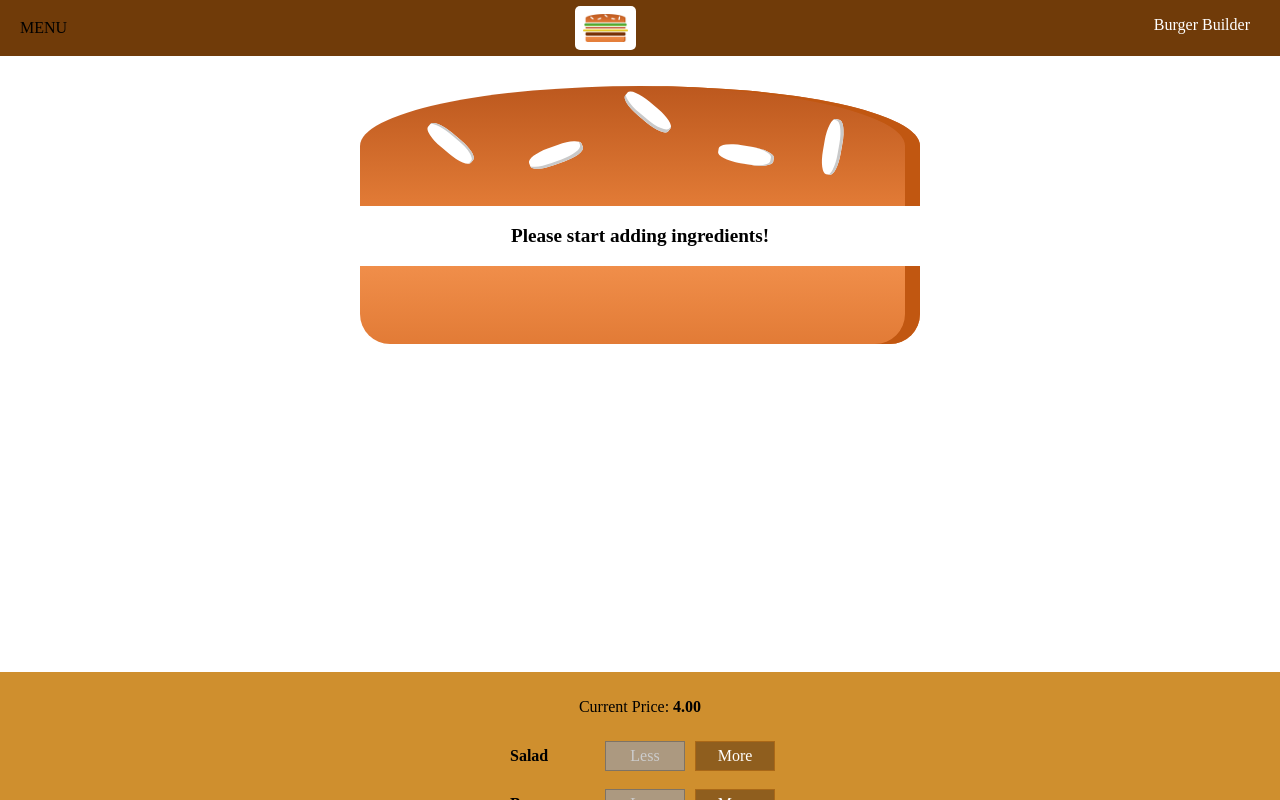
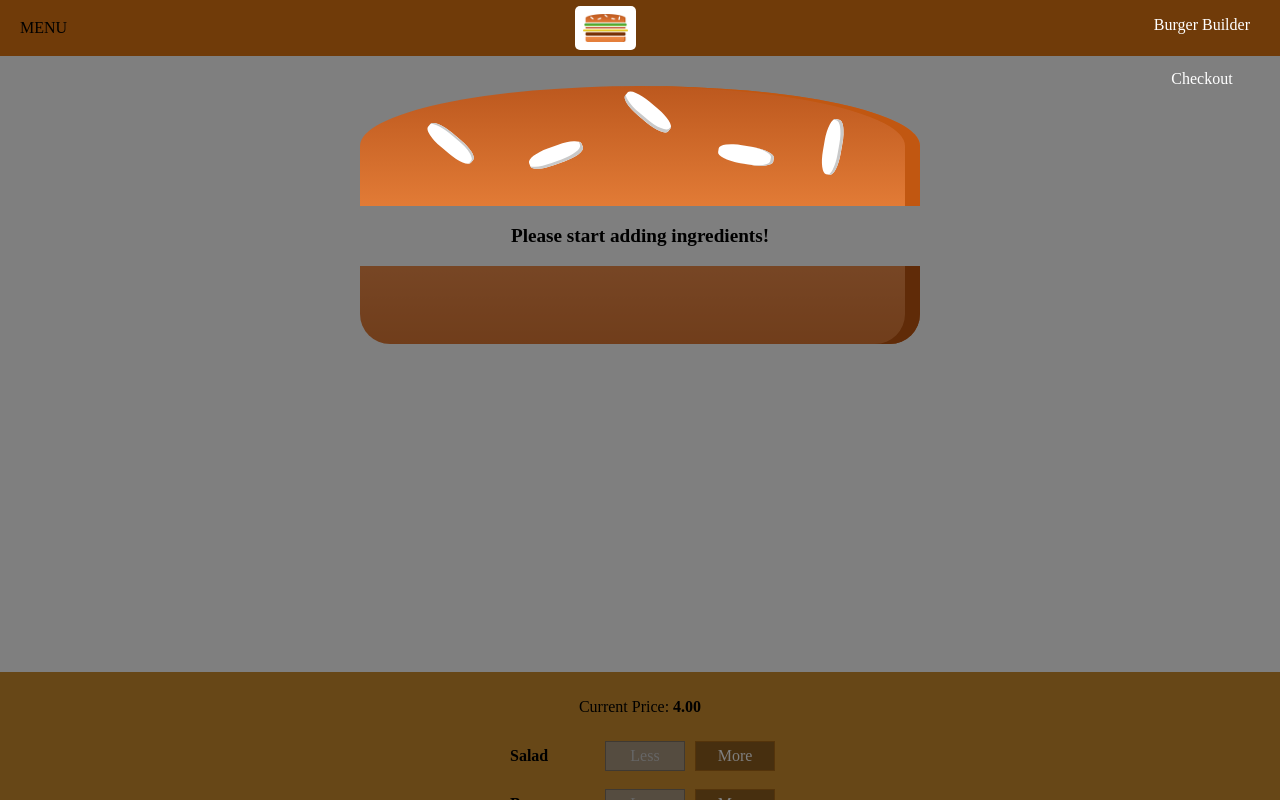
Before and after one commit to idmlnz/react, a React app in the folder my-burger-app/: page / in a window 1280 px wide. Shown: the top 800 px of the page. Built offline with nearby package versions, Linux system fonts and the light colour scheme.

Commit message:
Fixed sidedrawer not closing

```diff
--- a/my-burger-app/src/components/Layout/Layout.js
+++ b/my-burger-app/src/components/Layout/Layout.js
@@ -1,18 +1,33 @@
-import React from "react";
+import React, { Component } from 'react';
 
 import Aux from "../../hoc/Aux";
 import classes from "./Layout.css";
 import Toolbar from '../Navigation/Toolbar/Toolbar';
 import SideDrawer from '../Navigation/SideDrawer/SideDrawer';
 
-const layout = (props) => (
-	<Aux>
-		<Toolbar />
-		<SideDrawer />
-			<main className={classes.Content}>
-				{props.children}
-			</main>
-	</Aux>
-);
 
-export default layout;
+class  Layout extends Component {
+	state = {
+		showSideDrawer: true
+	}
+
+	sideDrawerClosedHandler = () => {
+		this.setState( {showSideDrawer:false});
+	}
+
+	render() {
+		return (
+			<Aux>
+				<Toolbar />
+					<SideDrawer
+							open={this.state.showSideDrawer}
+							closed={this.sideDrawerClosedHandler} />
+					<main className={classes.Content}>
+						{this.props.children}
+					</main>
+			</Aux>
+		)
+	}
+}
+
+export default Layout;
--- a/my-burger-app/src/components/Navigation/SideDrawer/SideDrawer.css
+++ b/my-burger-app/src/components/Navigation/SideDrawer/SideDrawer.css
@@ -23,7 +23,7 @@
     transform: translateX(0);
 }
 
-// shift sidedrawer to the left
+/* shift sidedrawer to the left */
 .Close {
     transform: translateX(-100%);
 }
--- a/my-burger-app/src/components/Navigation/SideDrawer/SideDrawer.js
+++ b/my-burger-app/src/components/Navigation/SideDrawer/SideDrawer.js
@@ -3,11 +3,18 @@
 import Logo from '../../Logo/Logo';
 import NavigationItems  from '../NavigationItems/NavigationItems';
 import classes from './SideDrawer.css';
+import Backdrop from '../../UI/Backdrop/Backdrop';
+import Aux from '../../../hoc/Aux';
 
 const sideDrawer = (props) => {
-    // ...
+    let attachedClasses = [classes.SideDrawer, classes.Close];
+    if (props.open) {
+        attachedClasses = [classes.SideDrawer, classes.Open];
+    }
     return (
-        <div className={classes.SideDrawer}>
+        <Aux>
+            <Backdrop show={props.open} clicked={props.closed} />
+            <div className={attachedClasses.join(' ')}>
                 <div className={classes.Logo}>
                     <Logo />
                 </div>
@@ -15,6 +22,7 @@
                     <NavigationItems />
                 </nav>
             </div>
+        </Aux>
     );
 }
 
```
Lines whose indentation alone changed are shown as unchanged.
